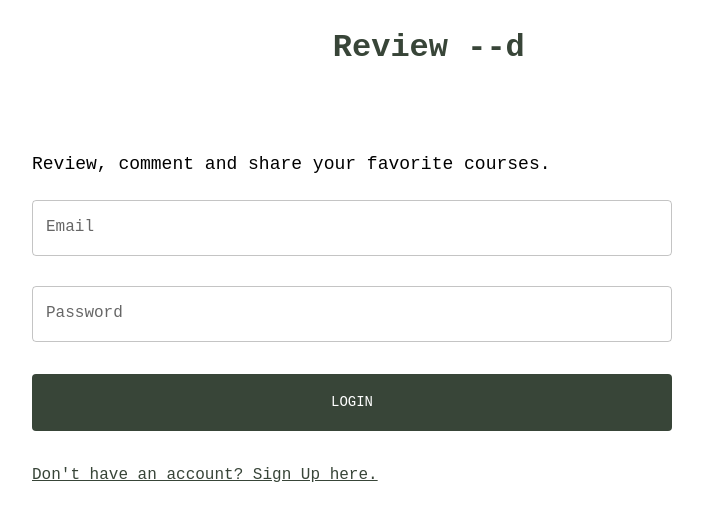
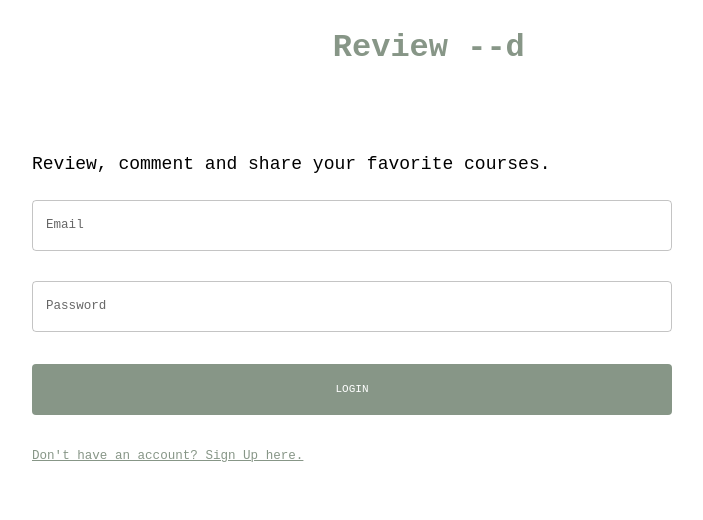
Before and after one commit to Ivargavve/Review-d, a React (Create React App) app in the folder client/: page / in a window 1280 px wide. Shown: the top 520 px of the page, without its empty margins (296-999 px from the left). Built offline with nearby package versions, Linux system fonts and the light colour scheme.

Commit message:
new colors

```diff
--- a/client/src/theme.js
+++ b/client/src/theme.js
@@ -21,11 +21,11 @@ export const colorTokens = {
     200: "#384538",
     300: "#384538",
     400: "#384538",
-    500: "#384538",
-    600: "#384538",
-    700: "#384538",
-    800: "#384538",
-    900: "#384538",
+    500: "#879687",
+    600: "#879687",
+    700: "#879687",
+    800: "#879687",
+    900: "#879687",
   },
 };
 
@@ -76,7 +76,7 @@ export const themeSettings = (mode) => {
     },
     typography: {
       fontFamily: ["Roboto Mono", "monospace"].join(","),
-      fontSize: 14,
+      fontSize: 11,
       h1: {
         fontFamily: ["Roboto Mono", "monospace"].join(","),
         fontSize: 40,
@@ -91,7 +91,7 @@ export const themeSettings = (mode) => {
       },
       h4: {
         fontFamily: ["Roboto Mono", "monospace"].join(","),
-        fontSize: 20,
+        fontSize: 16,
       },
       h5: {
         fontFamily: ["Roboto Mono", "monospace"].join(","),
```
